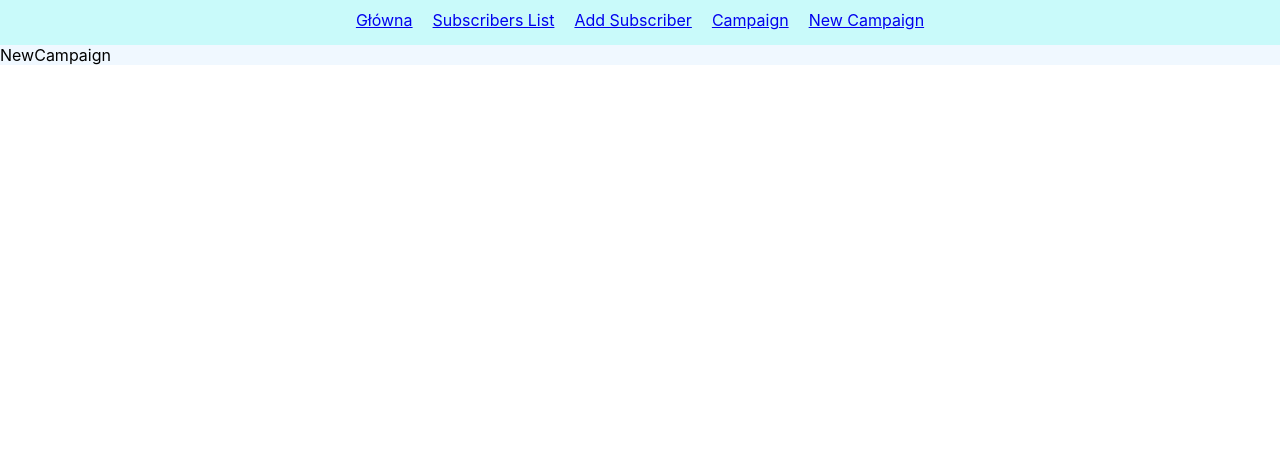
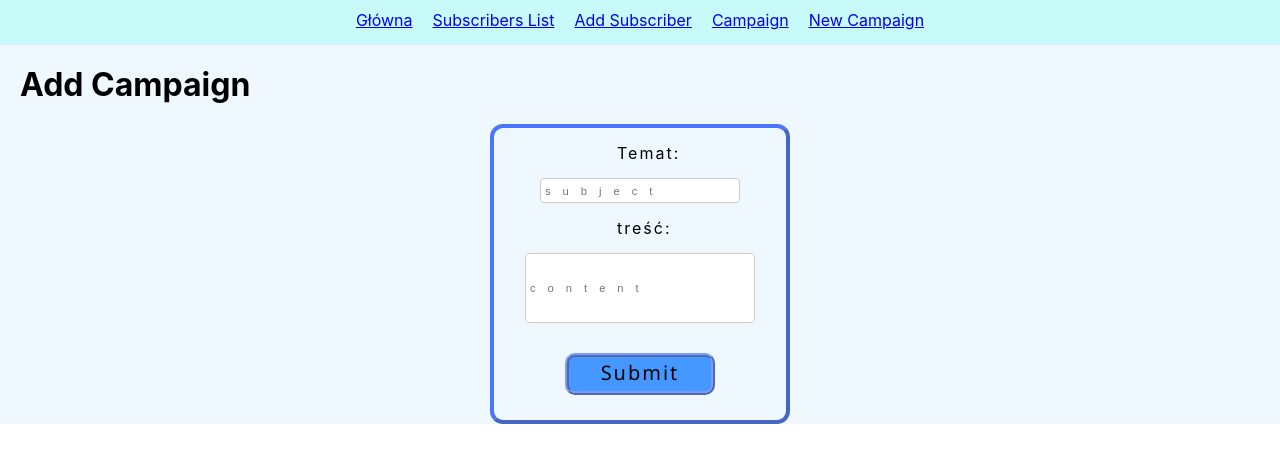
Before and after one commit to mateu52/mail-sender-campaigns, a React (Create React App) app: page /New_Campaign in a window 1280 px wide. Shown: the top 462 px of the page. Built offline with nearby package versions, Linux system fonts and the light colour scheme; no server answers.

Commit message:
styled form's

```diff
--- a/package.json
+++ b/package.json
@@ -3,6 +3,7 @@
   "version": "0.1.0",
   "private": true,
   "dependencies": {
+    "@emailjs/browser": "^3.11.0",
     "@testing-library/jest-dom": "^5.17.0",
     "@testing-library/react": "^13.4.0",
     "@testing-library/user-event": "^13.5.0",
@@ -12,7 +13,7 @@
     "react-dom": "^18.2.0",
     "react-hook-form": "^7.45.2",
     "react-router-dom": "^6.14.2",
-    "react-scripts": "^5.0.1",
+    "react-scripts": "^2.1.3",
     "web-vitals": "^2.1.4"
   },
   "scripts": {
--- a/src/App.js
+++ b/src/App.js
@@ -1,5 +1,4 @@
-import React, { useState, useEffect} from "react";
-import { fetchSubscribers } from "./server/fetchApi";
+import React from "react";
 import { BrowserRouter as Router,
     Routes,
     Route,
@@ -12,16 +11,7 @@ import {
     SubscribersList } from "./components";
 import "./style/style.css";
 function App() {
-  const [subs, setSubs ] = useState();
 
-  const FetchData = async() => {
-    const data = await fetchSubscribers();
-    setSubs(data)
-  }
-  useEffect(() => {
-    FetchData()
-
-  },[])
   return (
     <div className="App">
       <Router>
@@ -45,7 +35,7 @@ function App() {
           </nav>
           <Routes>
             <Route exact path="/" element={ <Header /> } />
-            <Route path="/Subscibers_List" element={ <SubscribersList subs={subs} /> } />
+            <Route path="/Subscibers_List" element={ <SubscribersList /> } />
             <Route path="/Add_Subscriber" element={ <AddSubscriber /> } />
             <Route path="/Campaign" element={ <Campaign /> } />
             <Route path="/New_Campaign" element={ <NewCampaign /> } />
--- a/src/components/AddSubscriber.js
+++ b/src/components/AddSubscriber.js
@@ -23,7 +23,7 @@ function AddSubscriber(){
     return(
         <div className="component">
             <h1>AddSubscriber</h1>
-            <form onSubmit={handleSubmit(onSubmit)} className="addSubForm">
+            <form onSubmit={handleSubmit(onSubmit)} className="form-to-add">
                 <p className="form-p">Imie: </p>
                 <input {...register("name", { required: true })}
                     placeholder="name" className="inputForm"
--- a/src/components/Campaign.js
+++ b/src/components/Campaign.js
@@ -1,6 +1,3 @@
-// obiektu Campaign (również dostępny w Airtable). Ten obiekt będzie zawierał pola:
-// subject - tytuł wysyłanego maila
-// content - treść wysyłanego maila
 import { fetchCampaign, deleteCampaign } from "../server/fetchApi";
 import React, { useState, useEffect} from "react";
 import '../style/style.css'
@@ -24,9 +21,14 @@ function Campaign(){
             <h1>Kampanie mailowe</h1>
             <div className="compList">{campaign && campaign.map(elem => {
                 return(
-                <div key={elem.id} className="elemList" onClick={() =>handleDelete(elem.id)}>
+                <div key={elem.id} className="elemList" >
                     <p>Temat: {elem.subject}</p>
                     <p>treść: {elem.content}</p>
+                    <p>stan: {elem.select}
+                        {elem.select === 'Draft'
+                        ?<input type="button" value="Usuń" onClick={() =>handleDelete(elem.id)} />
+                            : null}
+                    </p>
                 </div>)
             })}</div>
         </div>
--- a/src/components/NewCampaign.js
+++ b/src/components/NewCampaign.js
@@ -1,10 +1,35 @@
 import React from "react";
+import { useForm } from "react-hook-form";
 import '../style/style.css'
-//import { postCampaign } from "../server/fetchApi";
+import { postCampaign } from "../server/fetchApi";
 function NewCampaign(){
-    //postCampaign("WItaj", " jest promocja");
+    //postCampaign("Mati","wolt")
+    const {
+        register,
+        handleSubmit,
+        formState: { errors} ,
+    } = useForm()
+    const onSubmit = (data) => {
+        postCampaign(data.subject, data.content)
+    }
     return(
-        <div className="component">NewCampaign</div>
+        <div className="component">
+            <h1>Add Campaign</h1>
+            <form onSubmit={handleSubmit(onSubmit)} className="form-to-add campaignForm">
+                <p className="form-p">Temat: </p>
+                <input {...register("subject", { required: true })}
+                    placeholder="subject" className="inputForm"
+                />
+                <p className="form-p">treść: </p>
+                <input {...register("content", { required: true })}
+                    placeholder="content" className="inputForm content"
+                />
+                {errors.email && <span>This fields is required</span>}
+                <input type="submit" className="inputFormSubmit" />
+            </form>
+
+
+        </div>
 
     )
 }
--- a/src/components/SubscribersList.js
+++ b/src/components/SubscribersList.js
@@ -1,10 +1,19 @@
 //lista odbiorców
 //Lista zawiera
 //Email, Imię oraz datę dodania subskrybenta
-import React from "react";
+import React , { useEffect, useState } from "react";
 import '../style/style.css'
-function SubscribersList({subs}){
-    console.log(subs)
+import { fetchSubscribers } from "../server/fetchApi";
+function SubscribersList(){
+    const [subs, setSubs ] = useState();
+    const FetchData = async() => {
+        const data = await fetchSubscribers();
+        setSubs(data)
+    }
+    useEffect(() => {
+        FetchData()
+
+    },[])
     return(
         <div className="component">
             <h1>Lista Subskrybentów</h1>
--- a/src/server/fetchApi.js
+++ b/src/server/fetchApi.js
@@ -35,7 +35,9 @@ export const fetchCampaign = async () => {
         data.push({
             id: elem.id,
             subject: elem.fields.subject,
-            content: elem.fields.content })
+            content: elem.fields.content,
+            select: elem.fields.select
+        })
     });
     return data;
 
@@ -66,7 +68,8 @@ base('Campaign').create([
     {
         "fields": {
         "subject": subject,
-        "content": content
+        "content": content,
+        "select": "Draft"
         }
     }
     ], function(err, records) {
--- a/src/style/style.css
+++ b/src/style/style.css
@@ -32,9 +32,10 @@
   padding: 5px 0;
 }
 
-.addSubForm {
+.form-to-add {
   height: 300px;
   width: 300px;
+  padding: 19px;
   margin: auto;
   display: flex;
   justify-content: center;
@@ -43,7 +44,7 @@
   border-radius: 13px;
 }
 
-.addSubForm .inputForm {
+.form-to-add .inputForm {
   margin: auto;
   width: 200px;
   height: 25px;
@@ -52,7 +53,12 @@
   border-radius: 4px;
 }
 
-.addSubForm .inputFormSubmit {
+.form-to-add .content {
+  width: 230px;
+  height: 70px;
+}
+
+.form-to-add .inputFormSubmit {
   margin: auto;
   width: 150px;
   height: 42px;
@@ -66,6 +72,21 @@
   padding-bottom: 3px;
 }
 
-.addSubForm .form-p {
+.form-to-add .form-p {
   margin: 0 20px;
 }
+
+.campaignForm {
+  padding: 15px 0 10px 0;
+}
+
+.campaignForm p {
+  padding: 0 103px;
+  letter-spacing: 2px;
+}
+
+.campaignForm .inputForm {
+  letter-spacing: 12px;
+  padding: 0 4px;
+  font-size: 70%;
+}
--- a/src/style/style.min.css
+++ b/src/style/style.min.css
@@ -1 +1 @@
-*{margin:0;box-sizing:border-box;padding:0}.nav{display:flex;justify-content:center;background-color:#c9fafa;padding:10px 0 15px 0}.nav p{margin:auto 10px}.component{background-color:aliceblue}.component h1{padding:20px}.elemList{padding:20px;text-align:left}.compList{padding:5px 0}.addSubForm{height:300px;width:300px;margin:auto;display:flex;justify-content:center;flex-direction:column;border:4px outset rgba(3,62,255,0.708);border-radius:13px}.addSubForm .inputForm{margin:auto;width:200px;height:25px;padding:12px 20px;border:1px solid #ccc;border-radius:4px}.addSubForm .inputFormSubmit{margin:auto;width:150px;height:42px;border-radius:10px;border:4px ridge #799bff;background-color:#4498ff;font-family:'Segoe UI', Tahoma, Geneva, Verdana, sans-serif;font-size:20px;letter-spacing:2px;font-weight:500;padding-bottom:3px}.addSubForm .form-p{margin:0 20px}
+*{margin:0;box-sizing:border-box;padding:0}.nav{display:flex;justify-content:center;background-color:#c9fafa;padding:10px 0 15px 0}.nav p{margin:auto 10px}.component{background-color:aliceblue}.component h1{padding:20px}.elemList{padding:20px;text-align:left}.compList{padding:5px 0}.form-to-add{height:300px;width:300px;padding:19px;margin:auto;display:flex;justify-content:center;flex-direction:column;border:4px outset rgba(3,62,255,0.708);border-radius:13px}.form-to-add .inputForm{margin:auto;width:200px;height:25px;padding:12px 20px;border:1px solid #ccc;border-radius:4px}.form-to-add .content{width:230px;height:70px}.form-to-add .inputFormSubmit{margin:auto;width:150px;height:42px;border-radius:10px;border:4px ridge #799bff;background-color:#4498ff;font-family:'Segoe UI', Tahoma, Geneva, Verdana, sans-serif;font-size:20px;letter-spacing:2px;font-weight:500;padding-bottom:3px}.form-to-add .form-p{margin:0 20px}.campaignForm{padding:15px 0 10px 0}.campaignForm p{padding:0 103px;letter-spacing:2px}.campaignForm .inputForm{letter-spacing:12px;padding:0 4px;font-size:70%}
--- a/src/style/style.scss
+++ b/src/style/style.scss
@@ -25,16 +25,16 @@
 .compList {
     padding: 5px 0;
 }
-.addSubForm {
+.form-to-add {
     height: 300px;
     width: 300px;
+    padding: 19px;
     margin:auto;
     display: flex;
     justify-content: center;
     flex-direction: column;
     border: 4px outset rgba(3, 62, 255, 0.708);
     border-radius: 13px;
-
     .inputForm {
         margin: auto;
         width: 200px;
@@ -42,6 +42,10 @@
         padding: 12px 20px;
         border: 1px solid #ccc;
         border-radius: 4px;
+    }
+    .content {
+        width: 230px;
+        height: 70px;
     }
     .inputFormSubmit {
         margin: auto;
@@ -60,3 +64,15 @@
         margin: 0 20px;
     }
 }
+.campaignForm {
+    padding: 15px 0 10px 0;
+    p {
+        padding: 0 103px;
+        letter-spacing: 2px;
+    }
+    .inputForm {
+        letter-spacing: 12px;
+        padding: 0 4px;
+        font-size: 70%;
+    }
+}
```
Also changed, not shown: 1 other file (tests, documents, lock files or other folders).
